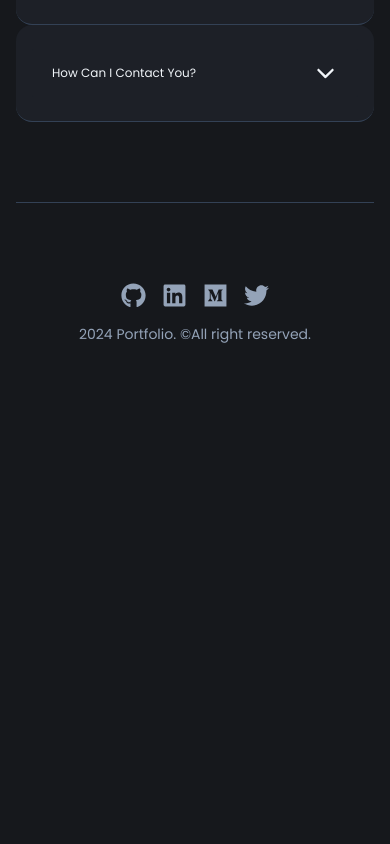
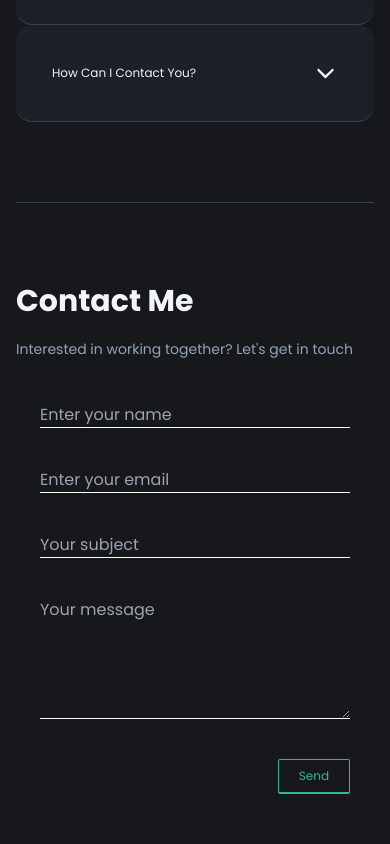
Before and after one commit to Josephine19001/PortfolioBlog, a React (Vite) app: page / in a window 390 px wide. Shown: the part 6520-7364 px from the top of the page. Before the commit the page ends 6864 px from the top, so only its background shows below. Built offline with nearby package versions, Linux system fonts and the light colour scheme.

Commit message:
Contact me

```diff
--- /dev/null
+++ b/src/components/home/ContactMeSection.jsx
@@ -0,0 +1,76 @@
+import React, { useState } from 'react';
+import { SectionLayout } from '../shared/Layout';
+
+const ContactMe = () => {
+  const [formData, setFormData] = useState({
+    name: '',
+    email: '',
+    subject: '',
+    message: ''
+  });
+
+  const handleOnChange = (event) => {
+    setFormData((prev) => ({
+      ...prev,
+      [event.target.name]: event.target.value
+    }));
+  };
+
+  return (
+    <div className="w-full max-w-2xl mx-auto p-6" id="contact">
+      <form className="flex fle-wrap flex-col gap-10">
+        <div className="flex flex-col md:flex-row gap-10">
+          <input
+            placeholder="Enter your name"
+            name="name"
+            type="text"
+            required
+            value={formData.name}
+            onChange={handleOnChange}
+          />
+          <input
+            placeholder="Enter your email"
+            name="email"
+            type="email"
+            required
+            value={formData.email}
+            onChange={handleOnChange}
+          />
+        </div>
+        <input
+          placeholder="Your subject"
+          name="subject"
+          type="text"
+          required
+          value={formData.subject}
+          onChange={handleOnChange}
+        />
+        <textarea
+          placeholder="Your message"
+          name="message"
+          type="text"
+          rows="5"
+          required
+          value={formData.message}
+          onChange={handleOnChange}
+        />
+
+        <div className="self-end">
+          <button className="btn-secondary">Send</button>
+        </div>
+      </form>
+    </div>
+  );
+};
+
+const ContactMeSection = () => {
+  return (
+    <SectionLayout
+      title="Contact me"
+      subTitle="Interested in working together? Let's get in touch"
+      children={<ContactMe />}
+    />
+  );
+};
+
+export default ContactMeSection;
--- a/src/components/shared/Layout.jsx
+++ b/src/components/shared/Layout.jsx
@@ -2,6 +2,7 @@ import React from 'react';
 import NavBar from './NavBar';
 import Footer from './Footer';
 import ScrollToTop from './ScrollToTop';
+import ScrollToAnchor from './ScrollToAnchor';
 
 export const Divider = () => {
   return (
@@ -31,6 +32,7 @@ export const SectionLayout = ({ title, subTitle, children }) => {
 const Layout = ({ children }) => {
   return (
     <div className="flex flex-col h-screen">
+      <ScrollToAnchor />
       <NavBar />
 
       {children}
--- /dev/null
+++ b/src/components/shared/ScrollToAnchor.jsx
@@ -0,0 +1,32 @@
+import { useEffect, useRef } from 'react';
+import { useLocation } from 'react-router-dom';
+
+const ScrollToAnchor = () => {
+  const location = useLocation();
+  const lastHash = useRef(null);
+  const timeoutRef = useRef(null);
+
+  useEffect(() => {
+    return () => {
+      if (timeoutRef.current) {
+        clearTimeout(timeoutRef.current);
+      }
+    };
+  }, []);
+
+  useEffect(() => {
+    const hash = location.hash.slice(1);
+    console.log(hash);
+    if (hash && hash !== lastHash.current) {
+      const element = document.getElementById(hash);
+
+      if (element) {
+        timeoutRef.current = setTimeout(() => {
+          element.scrollIntoView({ behavior: 'smooth', block: 'start' });
+        }, 100);
+      }
+    }
+  }, [location]);
+};
+
+export default ScrollToAnchor;
--- a/src/routes/root.jsx
+++ b/src/routes/root.jsx
@@ -5,6 +5,7 @@ import BlogsSection from '../components/home/blogs';
 import TestimonialsSection from '../components/home/testimonials';
 import ServicesSection from '../components/home/services';
 import FAQSection from '../components/home/faqs';
+import ContactMeSection from '../components/home/ContactMeSection';
 
 const Home = () => {
   return (
@@ -15,6 +16,7 @@ const Home = () => {
       <TestimonialsSection />
       <ServicesSection />
       <FAQSection />
+      <ContactMeSection />
     </Layout>
   );
 };
```
